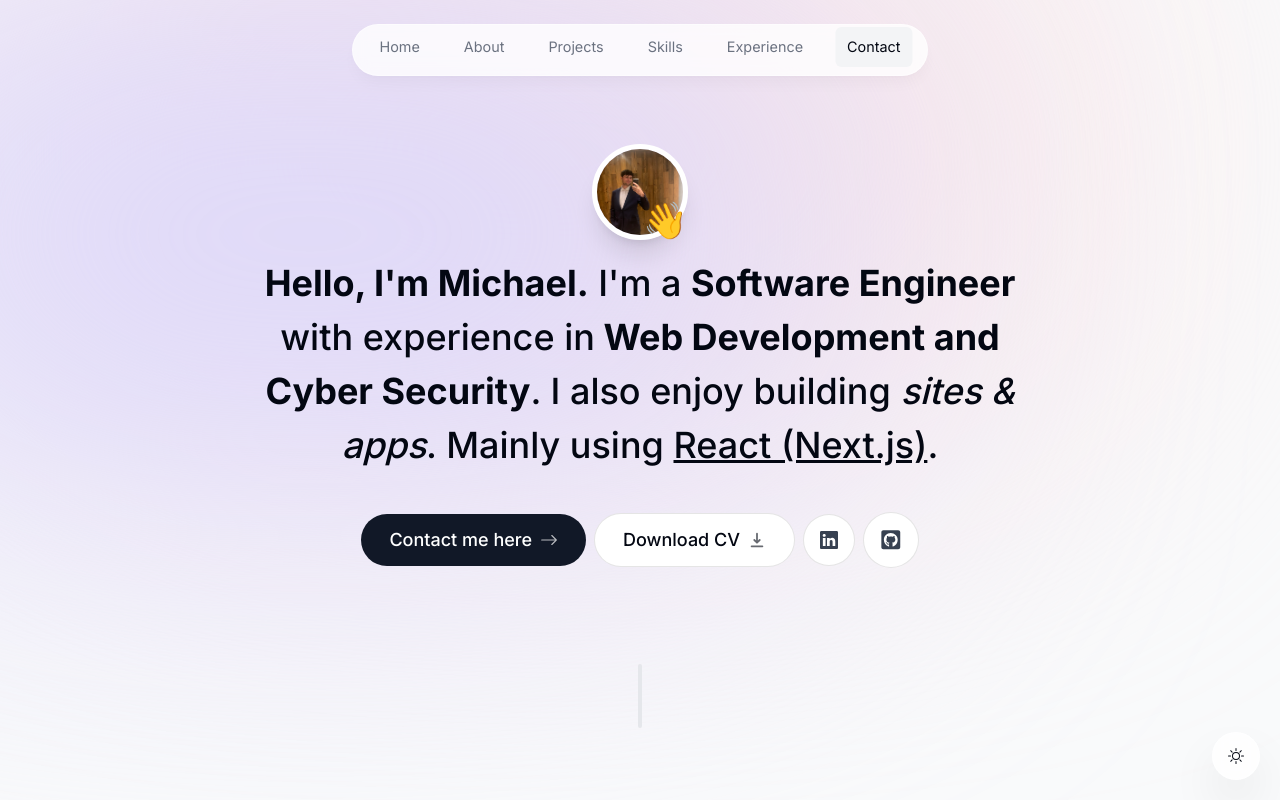
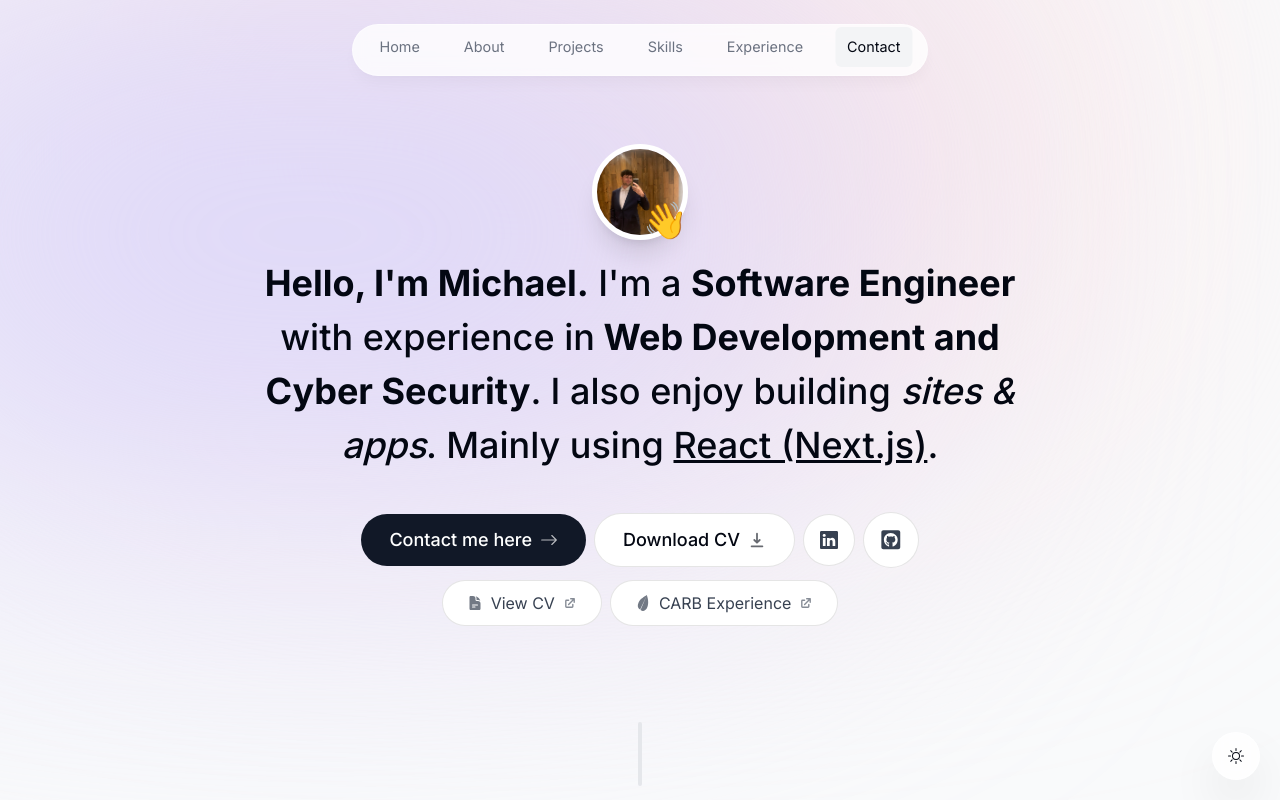
Before and after one commit to Puffy12/Michael-Mehrdadi-Personal-Portfolio, a Next.js app: page / in a window 1280 px wide. Shown: the top 800 px of the page. Built offline with nearby package versions, Linux system fonts and the light colour scheme; no server answers.

Commit message:
Update intro.tsx

```diff
--- a/components/intro.tsx
+++ b/components/intro.tsx
@@ -6,8 +6,10 @@
 import { motion } from "framer-motion";
 import Link from "next/link";
 import { BsArrowRight, BsLinkedin } from "react-icons/bs";
-import { HiDownload } from "react-icons/hi";
+import { HiDownload, HiExternalLink } from "react-icons/hi";
 import { FaGithubSquare } from "react-icons/fa";
+import { HiDocumentText } from "react-icons/hi2";
+import { SiLeaflet } from "react-icons/si";
 import { useSectionInView } from "@/lib/hooks";
 import { useActiveSectionContext } from "@/context/active-section-context";
 
@@ -115,6 +117,34 @@
           <FaGithubSquare />
         </a>
       </motion.div>
+
+      {/* Additional Links Row */}
+      <motion.div
+        className="flex flex-col sm:flex-row items-center justify-center gap-2 px-4 mt-3"
+        initial={{ opacity: 0, y: 100 }}
+        animate={{ opacity: 1, y: 0 }}
+        transition={{
+          delay: 0.2,
+        }}
+      >
+        <Link
+          href="/resume"
+          className="group bg-white px-6 py-2.5 flex items-center gap-2 rounded-full outline-none focus:scale-110 hover:scale-110 active:scale-105 transition cursor-pointer borderBlack dark:bg-white/10 text-gray-700 hover:text-gray-950 dark:text-white/60 dark:hover:text-white"
+        >
+          <HiDocumentText className="w-4 h-4 opacity-70" />
+          View CV
+          <HiExternalLink className="w-3.5 h-3.5 opacity-60 group-hover:translate-x-0.5 group-hover:-translate-y-0.5 transition" />
+        </Link>
+
+        <Link
+          href="/carb"
+          className="group bg-white px-6 py-2.5 flex items-center gap-2 rounded-full outline-none focus:scale-110 hover:scale-110 active:scale-105 transition cursor-pointer borderBlack dark:bg-white/10 text-gray-700 hover:text-gray-950 dark:text-white/60 dark:hover:text-white"
+        >
+          <SiLeaflet className="w-4 h-4 opacity-70" />
+          CARB Experience
+          <HiExternalLink className="w-3.5 h-3.5 opacity-60 group-hover:translate-x-0.5 group-hover:-translate-y-0.5 transition" />
+        </Link>
+      </motion.div>
     </section>
   );
 }
```
